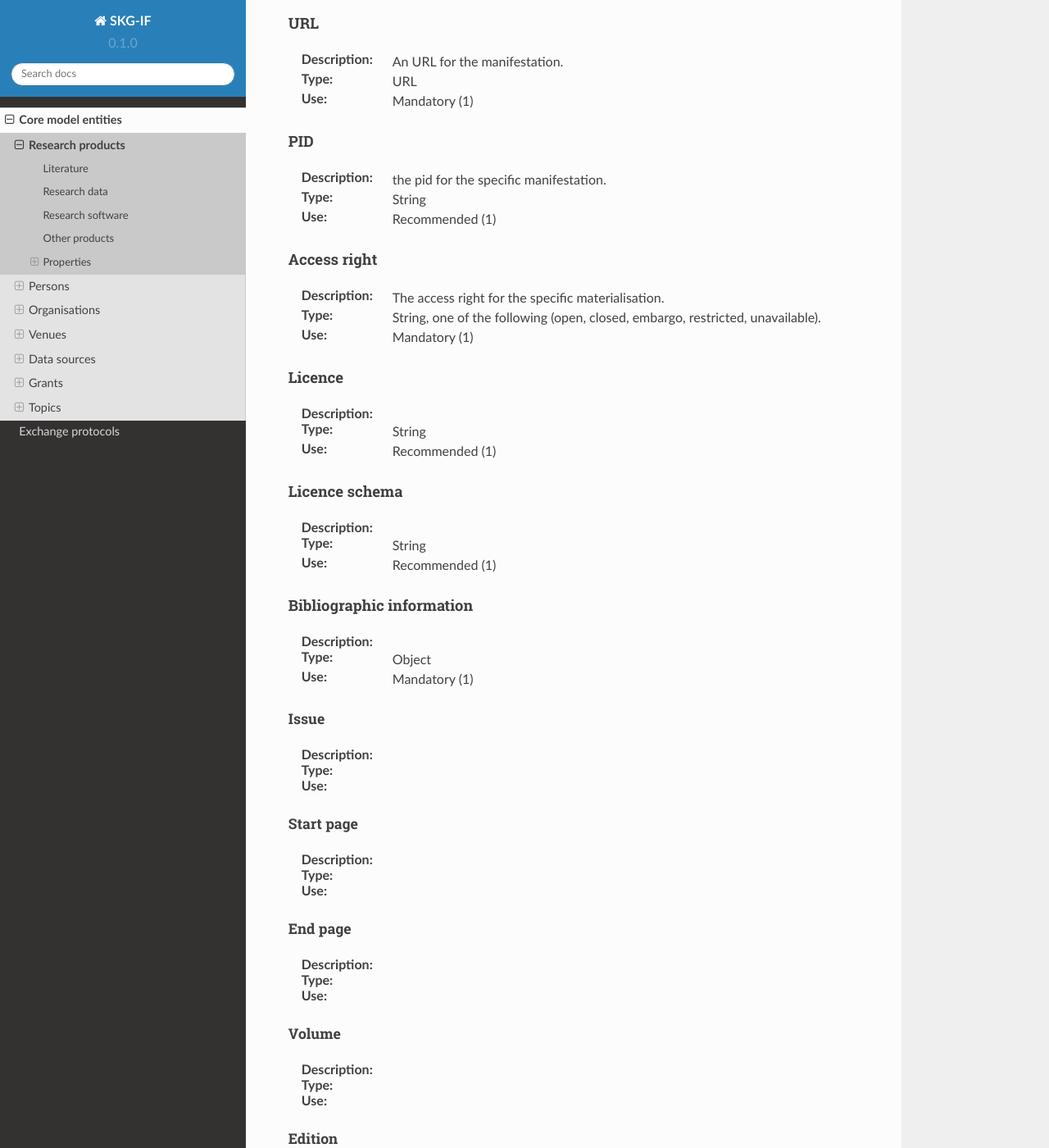
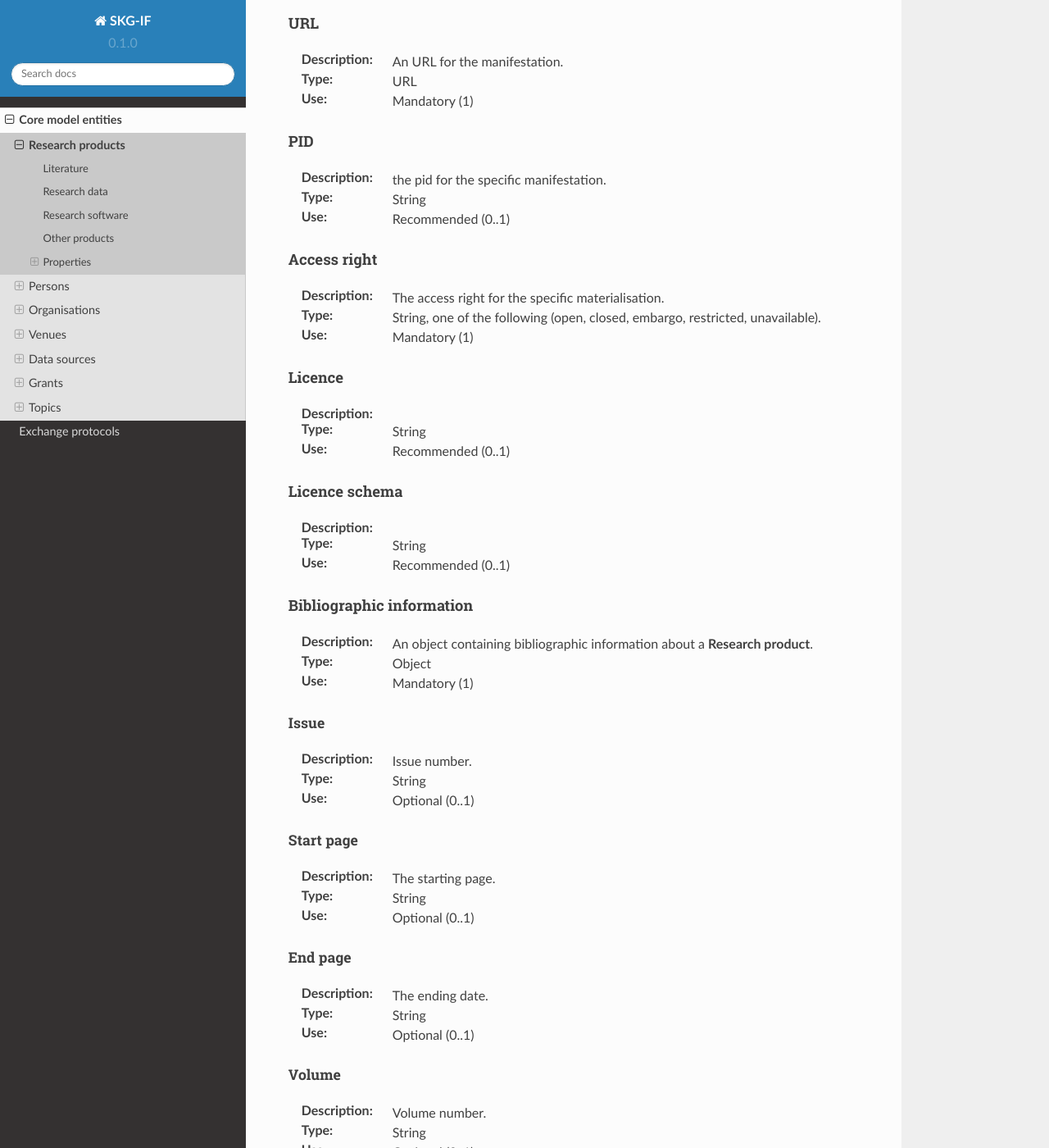
Before and after one commit to andremann/SKG-IF, a Sphinx documentation site: the page built from docs/source/products.rst, in a window 1280 px wide and 1400 px high, scrolled down 4771 px. Shown: the whole window at 82% size. Built offline with Sphinx 7.4.7 and the Read the Docs theme 2.0.0, drawn with Linux system fonts in a browser that asks for light colours; some of the changed text lies outside the part shown.

Commit message:
updating product

```diff
--- a/docs/source/products.rst
+++ b/docs/source/products.rst
@@ -81,14 +81,14 @@
 .. code-block:: json
    :linenos:
 
-    "title": ["The computer science ontology: a large-scale taxonomy of research areas"]
+    "titles": ["The computer science ontology: a large-scale taxonomy of research areas"]
 
 
 Abstracts
 --------
 :Description: The abstracts of a :ref:`Research product <Research product>` (multiple for multilinguism).
 :Type: List
-:Use: Recommended (1)
+:Use: Recommended (0..1)
 
 .. code-block:: json
    :linenos:
@@ -110,14 +110,15 @@
 
 Topics
 --------------------
-:Description: A list of :ref:`Topic` IDs covered by the **Research product**
+:Description: A list of :ref:`Topic` IDs covered by the **Research product**.
 :Type: List
-:Use: Recommended (1)
+:Use: Recommended (0..1)
 
 .. code-block:: json
    :linenos:
 
-    "topics": ["topic_1", "topic_2"]
+    "topics": ["topic_id_1", "topic__id_2"]
+
 
 Contributions
 --------------------
@@ -135,13 +136,13 @@
 ^^^^^^^^^^^^^^^^
 :Description:
 :Type: List
-:Use: Recommended (1)
+:Use: Recommended (0..1)
 
 Roles
 ^^^^^^^^^^^^^^^^
 :Description: Specific role of a :ref:`Person <Person>` for the **Contribution**
 :Type: List of values from CRediT taxonomy
-:Use: Recommended (1)
+:Use: Recommended (0..1)
 
 Rank
 ^^^^^^^^^^^^^^^^
@@ -219,7 +220,7 @@
 ^^^^^^^^^^^^^^^^
 :Description: the pid for the specific manifestation.
 :Type: String
-:Use: Recommended (1)
+:Use: Recommended (0..1)
 
 Access right
 ^^^^^^^^^^^^^^^^
@@ -231,79 +232,79 @@
 ^^^^^^^^^^^^^^^^
 :Description:
 :Type: String
-:Use: Recommended (1)
+:Use: Recommended (0..1)
 
 Licence schema
 ^^^^^^^^^^^^^^^^
 :Description:
 :Type: String
-:Use: Recommended (1)
+:Use: Recommended (0..1)
 
 Bibliographic information
 ^^^^^^^^^^^^^^^^
-:Description:
+:Description: An object containing bibliographic information about a **Research product**.
 :Type: Object
 :Use: Mandatory (1)
 
 Issue
 """""""""""""
-:Description:
-:Type:
-:Use:
+:Description: Issue number.
+:Type: String
+:Use: Optional (0..1)
 
 Start page
 """""""""""""
-:Description:
-:Type:
-:Use:
+:Description: The starting page.
+:Type: String
+:Use: Optional (0..1)
 
 End page
 """""""""""""
-:Description:
-:Type:
-:Use:
+:Description: The ending date.
+:Type: String
+:Use: Optional (0..1)
 
 Volume
 """""""""""""
-:Description:
-:Type:
-:Use:
+:Description: Volume number.
+:Type: String
+:Use: Optional (0..1)
 
 Edition
 """""""""""""
-:Description:
-:Type:
-:Use:
+:Description: The edition.
+:Type: String
+:Use: Optional (0..1)
 
 Number
 """""""""""""
 :Description:
-:Type:
-:Use:
+:Type: String
+:Use: Optional (0..1)
 
 Publisher
 """""""""""""
-:Description:
-:Type:
-:Use:
+:Description: The name of the publisher.
+:Type: String
+:Use: Optional (0..1)
 
 Series
 """""""""""""
-:Description:
-:Type:
-:Use:
+:Description: The name of the book series.
+:Type: String
+:Use: Optional (0..1)
 
 Venue
 """"""""""""
-:Description:
-:Type:
-:Use:
+:Description: A :ref:`Venue` id for the manifestation.
+:Type: String
+:Use: Mandatory (1)
 
 Hosting data source
 """"""""""""
-:Description:
-:Type:
-:Use:
+:Description: A :ref:`Data source` id for the manifestation.`
+:Type: String
+:Use: Mandatory (1)
 
 .. code-block:: json
    :linenos:
```
Also changed, not shown: other parts of docs/source/products.rst (+7 -7 lines).
